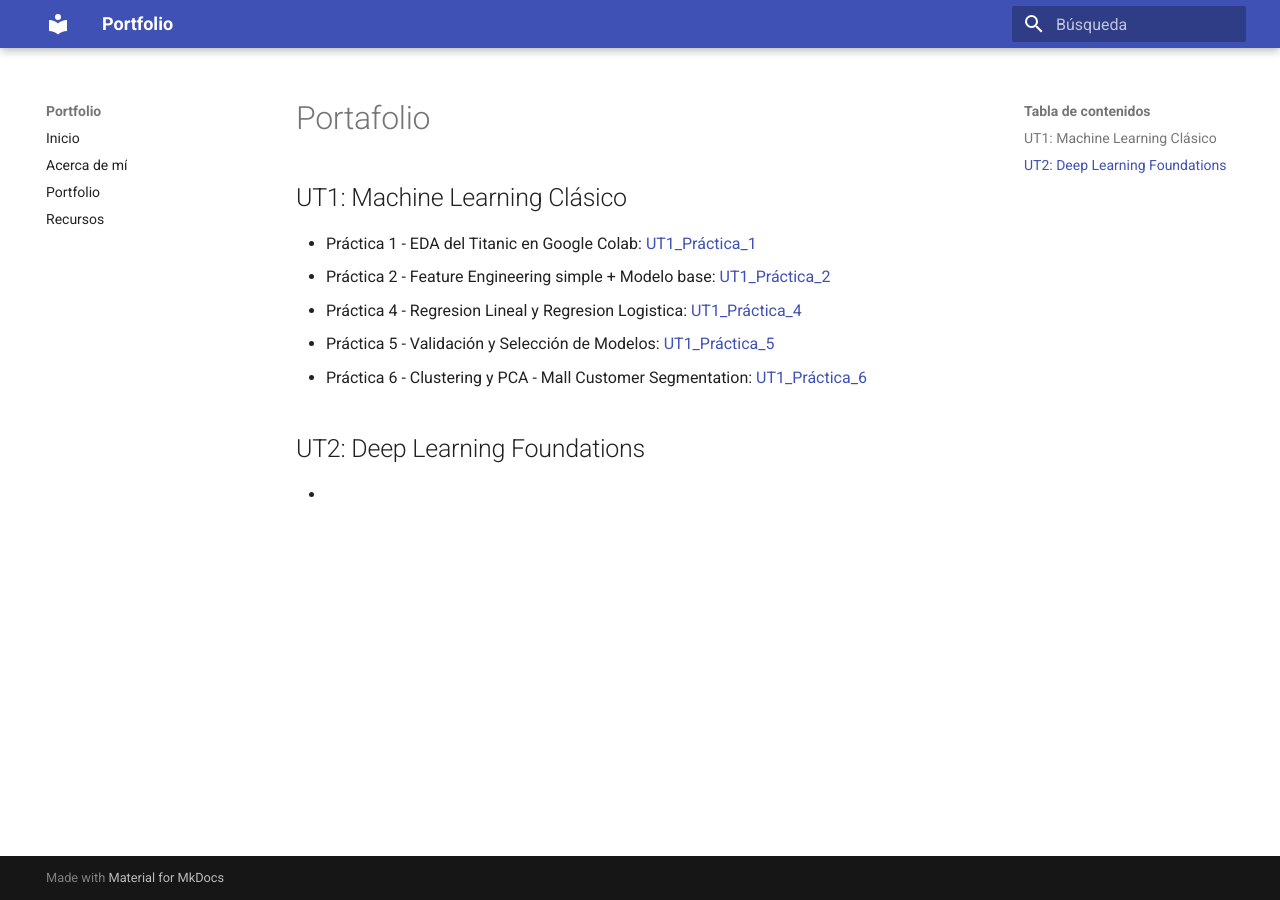
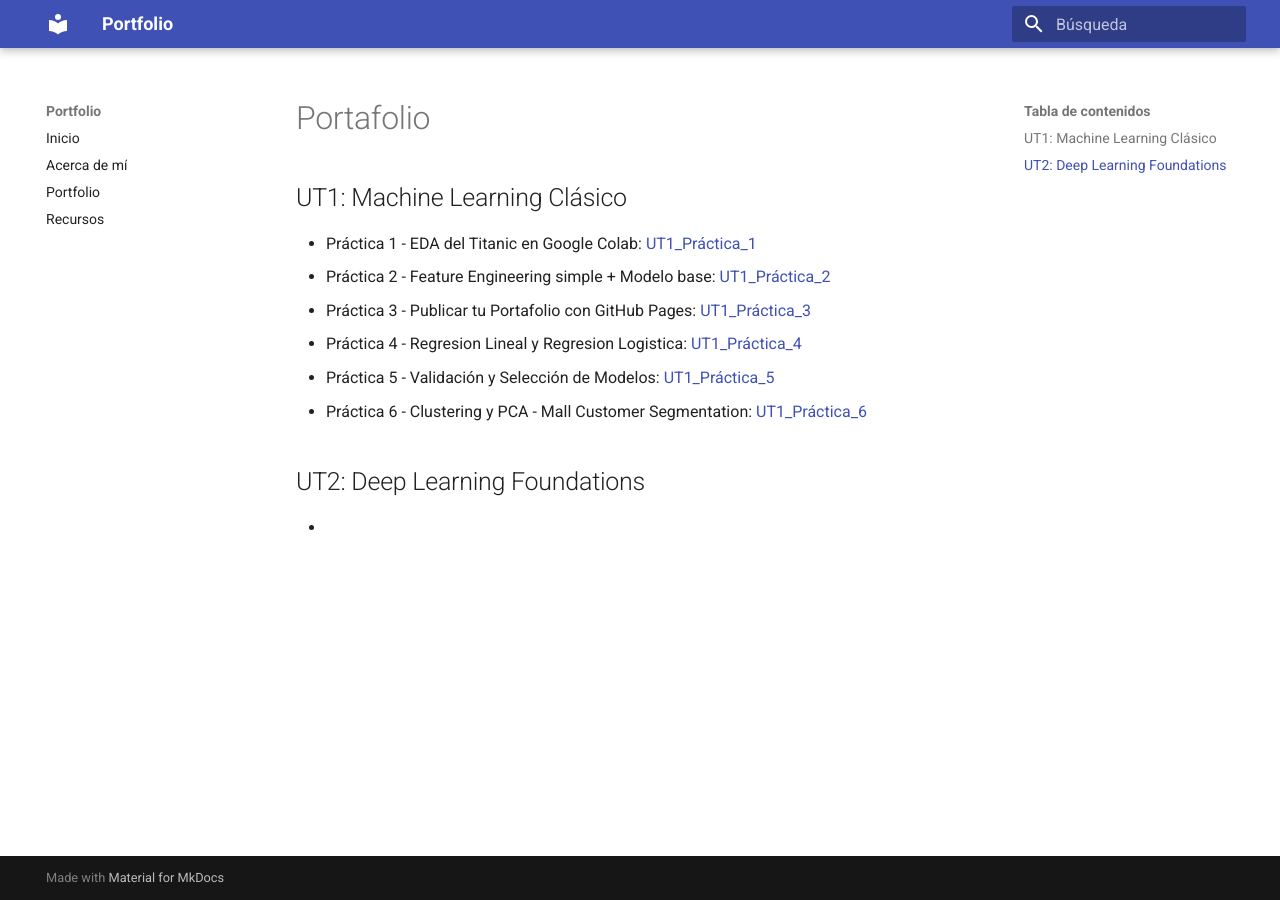
Before and after one commit to JulietadeLeon/portafolio-ia, an MkDocs documentation site: the page built from docs/portfolio/index.md, in a window 1280 px wide. Built offline with MkDocs 1.6.1 and Material for MkDocs 9.7.7, drawn with Linux system fonts in a browser that asks for light colours.

Commit message:
va quedandooo

```diff
--- a/docs/portfolio/index.md
+++ b/docs/portfolio/index.md
@@ -8,6 +8,7 @@ date: 2025-01-01
 ## UT1: Machine Learning Clásico
 - Práctica 1 - EDA del Titanic en Google Colab: [UT1_Práctica_1](./UT1/03_p1.md)
 - Práctica 2 - Feature Engineering simple + Modelo base: [UT1_Práctica_2](./UT1/04_p2.md)
+- Práctica 3 - Publicar tu Portafolio con GitHub Pages: [UT1_Práctica_3](./UT1/05_p3.md)
 - Práctica 4 - Regresion Lineal y Regresion Logistica: [UT1_Práctica_4](./UT1/06_p4.md)
 - Práctica 5 - Validación y Selección de Modelos: [UT1_Práctica_5](./UT1/07_p5.md)
 - Práctica 6 - Clustering y PCA - Mall Customer Segmentation: [UT1_Práctica_6](./UT1/08_p6.md)
```
